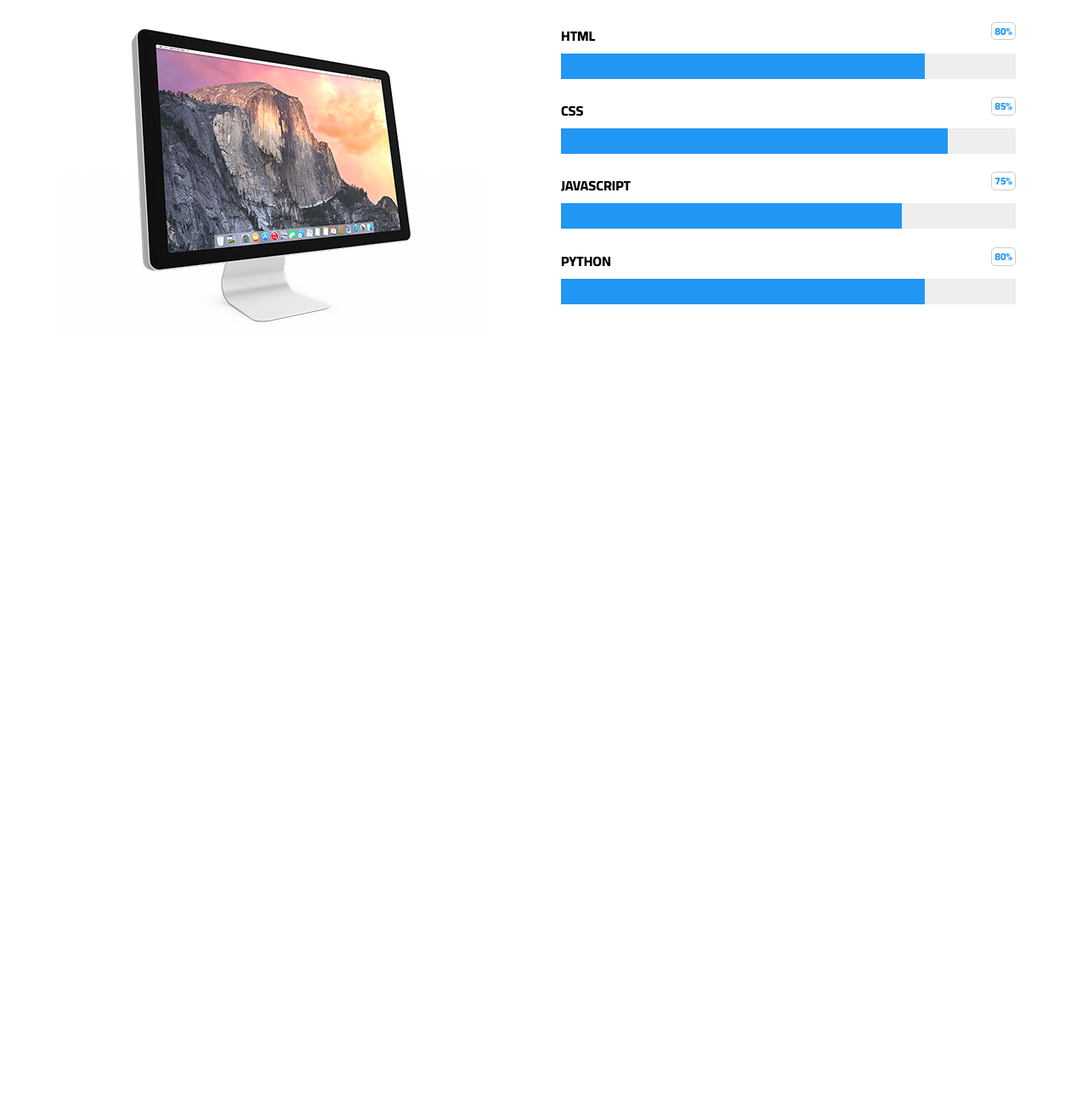
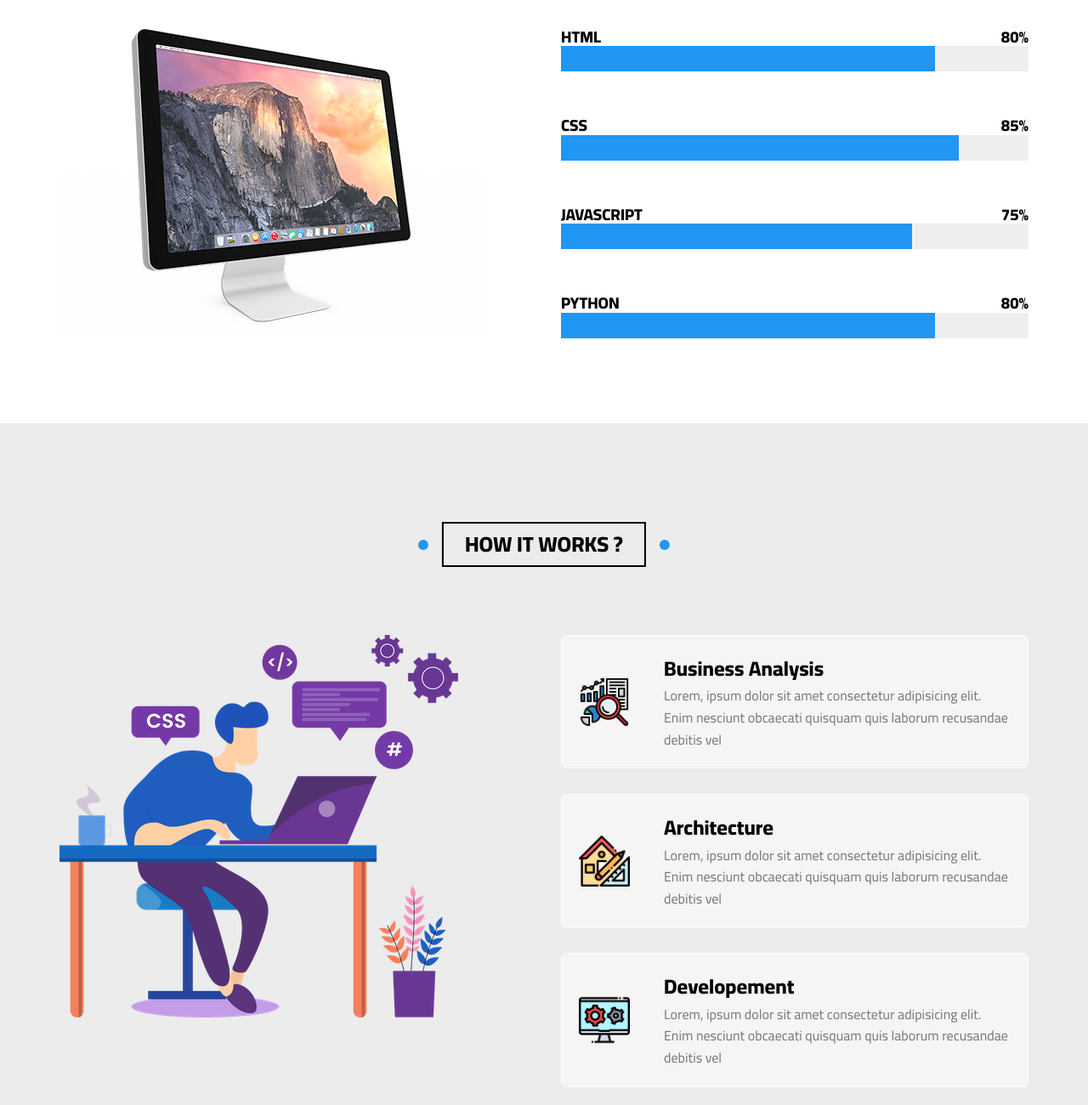
Before and after one commit to AhmedAbdoMadkour/elzero_template_three, a plain HTML site: page index.html in a window 1280 px wide. Shown: the part 7620-8920 px from the top of the page at 85% size. Before the commit the page ends 8118 px from the top, so only its background shows below. Drawn offline with Linux system fonts and the light colour scheme.

Commit message:
create section works

```diff
--- a/css/main.css
+++ b/css/main.css
@@ -868,120 +868,29 @@ header .container nav ul li:last-of-type .mega_menu .links ul {
 
 .ourskills .container .card_skills {
     text-transform: uppercase;
-    padding-right: 15px;
-}
-
-.ourskills .container .card_skills .card_skill {
-    padding-bottom: 70px;
-}
-
-.ourskills .container .card_skills .css,
-.ourskills .container .card_skills .js,
-.ourskills .container .card_skills .python,
-.ourskills .container .card_skills .html {
-    position: relative;
-    animation: move_skills .5 linear initial;
-}
-
-.ourskills .container .card_skills .html::before {
-    position: absolute;
-    content: "";
-    width: 100%;
-    height: 30px;
-    background-image: linear-gradient(to right, var(--main-color) 80%, #eee 80%, #eee 100%);
-    top: 30px;
+    display: flex;
+    justify-content: space-between;
+    flex-direction: column;
 
 }
 
-.ourskills .container .card_skills .html::after {
-    position: absolute;
-    content: "80%";
-    color: var(--main-color);
-    border: 1px solid #ccc;
-    right: 0;
-    top: -7px;
-    border-radius: 5px;
-    font-size: 12px;
-    font-weight: bold;
-    padding: 3px;
+.ourskills .container .card_skills .card_skill h3 {
+    display: flex;
+    justify-content: space-between;
 }
 
-@keyframes move_skills {
-    0% {
-        width: 0;
-        height: 30px;
-    }
-
-    100% {
-        width: 100%;
-        height: 30px;
-    }
+.ourskills .container .card_skills .card_skill .the_progress {
+    width: 100%;
+    height: 30px;
+    background-color: #eee;
 }
 
-.ourskills .container .card_skills .css::before {
-    position: absolute;
-    content: "";
-    width: 100%;
-    height: 30px;
-    background-image: linear-gradient(to right, var(--main-color) 85%, #eee 85%, #eee 100%);
-    top: 30px;
-}
+.ourskills .container .card_skills .card_skill .the_progress span {
+    background-color: var(--main-color);
+    display: flex;
+    height: 100%;
+    transition: widht .5 linear;
 
-.ourskills .container .card_skills .css::after {
-    position: absolute;
-    content: "85%";
-    color: var(--main-color);
-    border: 1px solid #ccc;
-    right: 0;
-    top: -7px;
-    border-radius: 5px;
-    font-size: 12px;
-    font-weight: bold;
-    padding: 3px;
-}
-
-.ourskills .container .card_skills .js::before {
-    position: absolute;
-    content: "";
-    width: 100%;
-    height: 30px;
-    background-image: linear-gradient(to right, var(--main-color) 75%, #eee 75%, #eee 100%);
-    top: 30px;
-}
-
-.ourskills .container .card_skills .js::after {
-    position: absolute;
-    content: "75%";
-    color: var(--main-color);
-    border: 1px solid #ccc;
-    right: 0;
-    top: -7px;
-    border-radius: 5px;
-    font-size: 12px;
-    font-weight: bold;
-    padding: 3px;
-}
-
-.ourskills .container .card_skills .python::before {
-    position: absolute;
-    content: "";
-    width: 100%;
-    height: 30px;
-    background-image: linear-gradient(to right, var(--main-color) 80%, #eee 80%, #eee 100%);
-    top: 30px;
-}
-
-.ourskills .container .card_skills .python::after {
-    position: absolute;
-    content: "80%";
-    color: var(--main-color);
-    border: 1px solid #ccc;
-    right: 0;
-    top: -7px;
-    border-radius: 5px;
-    font-size: 12px;
-    font-weight: bold;
-    padding: 3px;
 }
 
 @media (max-width:991px) {
@@ -997,6 +906,75 @@ header .container nav ul li:last-of-type .mega_menu .links ul {
 }
 
 /* end our skills */
+/* start works */
+.works {
+    padding-top: var(--main-padding-top);
+    padding-bottom: var(--main-padding-bottom);
+    background-color: var(--section-background)
+}
+
+.works .container {
+    display: grid;
+    grid-template-columns: repeat(auto-fill, minmax(400px, 1fr));
+    gap: 40px;
+}
+
+.works .container .card_works {
+    display: flex;
+    flex-direction: column;
+    gap: 30px;
+}
+
+.works .container .card_works .work {
+    display: flex;
+    background-color: #f6f5f5;
+    border: 1px solid white;
+    border-radius: 7px;
+    align-items: center;
+    position: relative;
+    overflow: hidden;
+}
+
+
+.works .container .card_works .work::before {
+    position: absolute;
+    content: "";
+    width: 0px;
+    height: 0px;
+    top: 50%;
+    left: 50%;
+    transform: translate(-50%, -50%);
+    background-color: #ededed7a;
+    transition: var(--main-transition);
+}
+
+.works .container .card_works .work:hover::before {
+    width: 100%;
+    height: 100%;
+    z-index: -1;
+}
+
+.works .container .card_works .work img {
+    width: 100px;
+    padding: 20px;
+}
+
+.works .container .card_works .work .text_work {
+    padding: 20px;
+
+}
+
+.works .container .card_works .work .text_work h2 {
+    text-transform: capitalize;
+    line-height: 1.6;
+}
+
+.works .container .card_works .work .text_work p {
+    color: #777;
+    line-height: 1.6;
+}
+
+/* end works */
 /* start animation */
 
 @keyframes padd_landing {
--- a/index.html
+++ b/index.html
@@ -467,22 +467,70 @@
         <div class="container">
             <img src="image/skills.png" alt="">
             <div class="card_skills">
-                <div class="card_skill html">
-                    <h4>html</h4>
+                <div class="card_skill">
+                    <h3>html <span>80%</span></h3>
+                    <div class="the_progress">
+                        <span style="width:80%"></span>
+                    </div>
                 </div>
-                <div class="card_skill css">
-                    <h4>css</h4>
+                <div class="card_skill">
+                    <h3>css <span>85%</span></h3>
+                    <div class="the_progress">
+                        <span style="width:85%"></span>
+                    </div>
                 </div>
-                <div class="card_skill js">
-                    <h4>javaScript</h4>
+                <div class="card_skill">
+                    <h3>javaScript <span>75%</span></h3>
+                    <div class="the_progress">
+                        <span style="width:75%"></span>
+                    </div>
                 </div>
-                <div class="card_skill python">
-                    <h4>python</h4>
+                <div class="card_skill">
+                    <h3>python <span>80%</span></h3>
+                    <div class="the_progress">
+                        <span style="width:80%"></span>
+                    </div>
+                </div>
+    </section>
+    <!-- end our skills -->
+    <!-- start works -->
+    <section class="works">
+        <h1 class="maintitle">how it works ?</h1>
+        <div class="container">
+            <img src="image/work-steps.png" alt="">
+            <div class="card_works">
+                <div class="work">
+                    <img src="image/work-steps-1.png" alt="">
+                    <div class="text_work">
+                        <h2>business analysis</h2>
+                        <p>Lorem, ipsum dolor sit amet consectetur adipisicing elit. Enim nesciunt obcaecati quisquam
+                            quis
+                            laborum recusandae debitis vel</p>
+                    </div>
+                </div>
+                <div class="work">
+                    <img src="image/work-steps-2.png" alt="">
+                    <div class="text_work">
+                        <h2>architecture</h2>
+                        <p>Lorem, ipsum dolor sit amet consectetur adipisicing elit. Enim nesciunt obcaecati quisquam
+                            quis
+                            laborum recusandae debitis vel</p>
+                    </div>
+                </div>
+                <div class="work">
+                    <img src="image/work-steps-3.png" alt="">
+                    <div class="text_work">
+                        <h2>developement</h2>
+                        <p>Lorem, ipsum dolor sit amet consectetur adipisicing elit. Enim nesciunt obcaecati quisquam
+                            quis
+                            laborum recusandae debitis vel</p>
+                    </div>
                 </div>
             </div>
+
         </div>
     </section>
-    <!-- end our skills -->
+    <!-- end works -->
 </body>
 
 </html>
```
